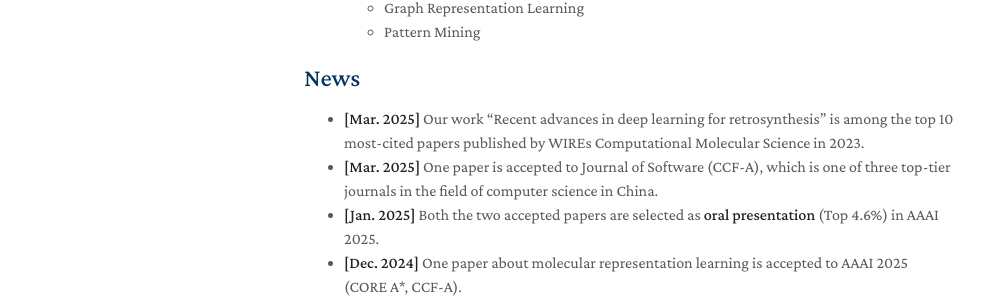
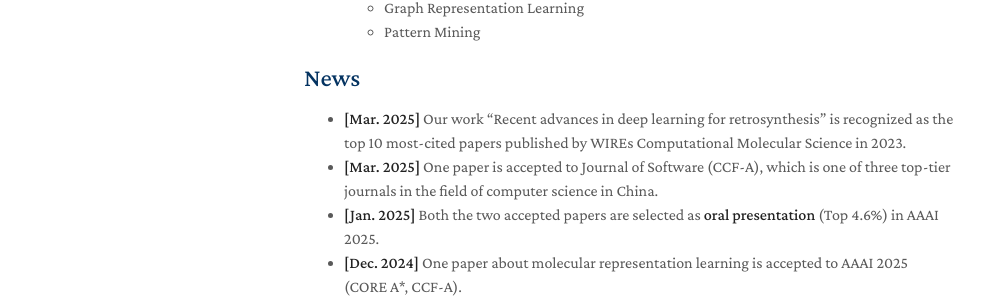
Before and after one commit to hry98kki/hry98kki.github.io, a Jekyll site: the page built from index.md, in a window 1280 px wide and 900 px high. Shown: the part 387-689 px from the top of the window, without its empty margins (166-1150 px from the left). Built offline with Jekyll 4.4.1, drawn with Linux system fonts in a browser that asks for light colours; nearby versions of some CDN libraries; a style sheet for code colours, icons or effects is not loaded; our own code applies the rules of GitHub Pages for plain Markdown files.

Commit message:
Update index.md

```diff
--- a/index.md
+++ b/index.md
@@ -17,7 +17,7 @@ I am currently a fifth-year Ph.D. student in the College of Computer Science and
     - Pattern Mining
 
 ## News
-- **[Mar. 2025]** Our work "Recent advances in deep learning for retrosynthesis" is among the top 10 most-cited papers published by WIREs Computational Molecular Science in 2023.
+- **[Mar. 2025]** Our work "Recent advances in deep learning for retrosynthesis" is recognized as the top 10 most-cited papers published by WIREs Computational Molecular Science in 2023.
 - **[Mar. 2025]** One paper is accepted to Journal of Software (CCF-A), which is one of three top-tier journals in the field of computer science in China.
 - **[Jan. 2025]** Both the two accepted papers are selected as **oral presentation** (Top 4.6%) in AAAI 2025.
 - **[Dec. 2024]** One paper about molecular representation learning is accepted to AAAI 2025 (CORE A*, CCF-A).
```
